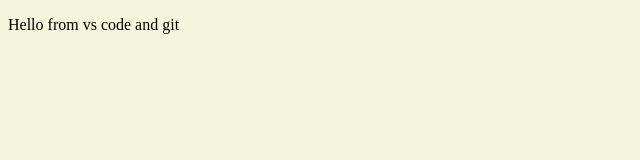
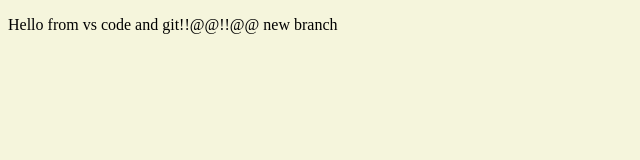
Before and after one commit to david9313951003-cpu/vscode-git, a plain HTML site: page index.html in a window 1280 px wide. Shown: the whole page, without its empty margins (0-640 px from the left). Drawn offline with Linux system fonts and the light colour scheme.

Commit message:
new branch

```diff
--- a/index.html
+++ b/index.html
@@ -7,6 +7,6 @@
     <link rel="stylesheet" href="./styles.css">
 </head>
 <body>
-    <p>Hello from vs code and git</p>
+    <p>Hello from vs code and git!!@@!!@@ new branch</p>
 </body>
 </html>
```
